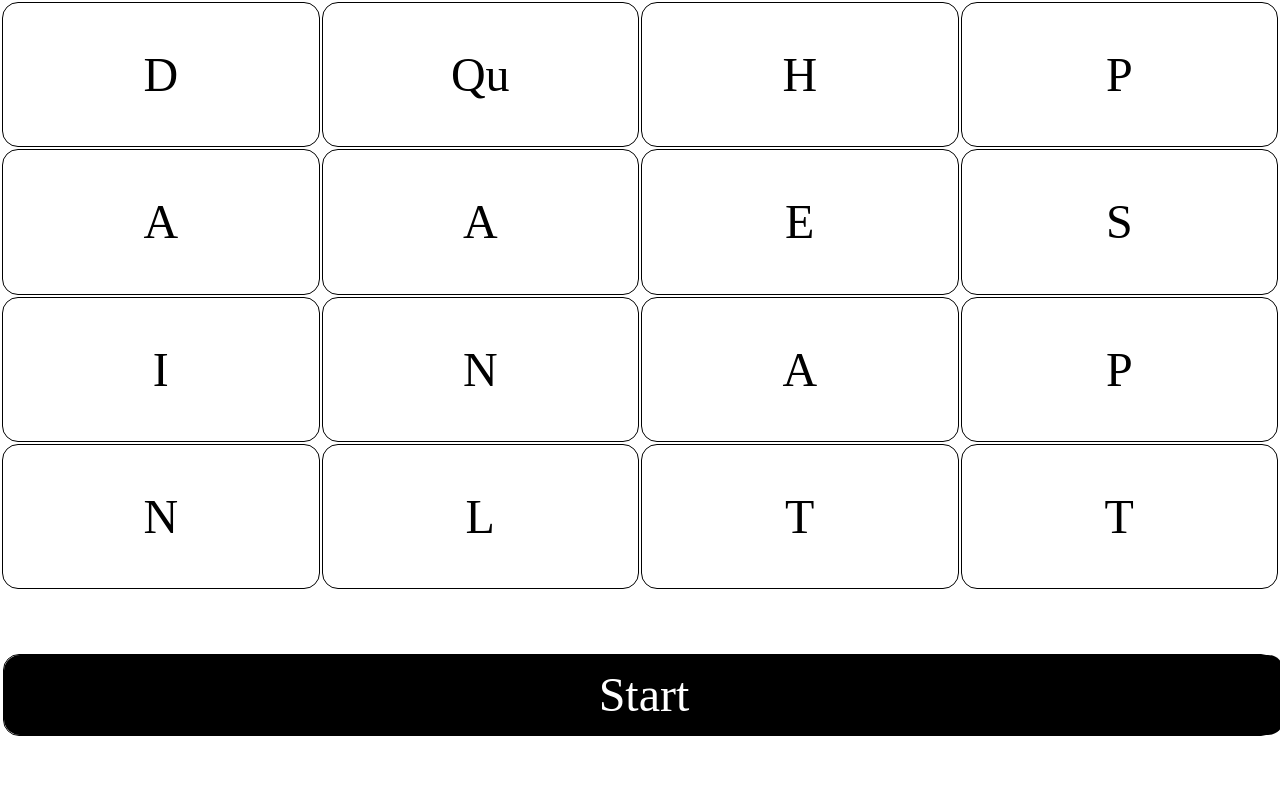
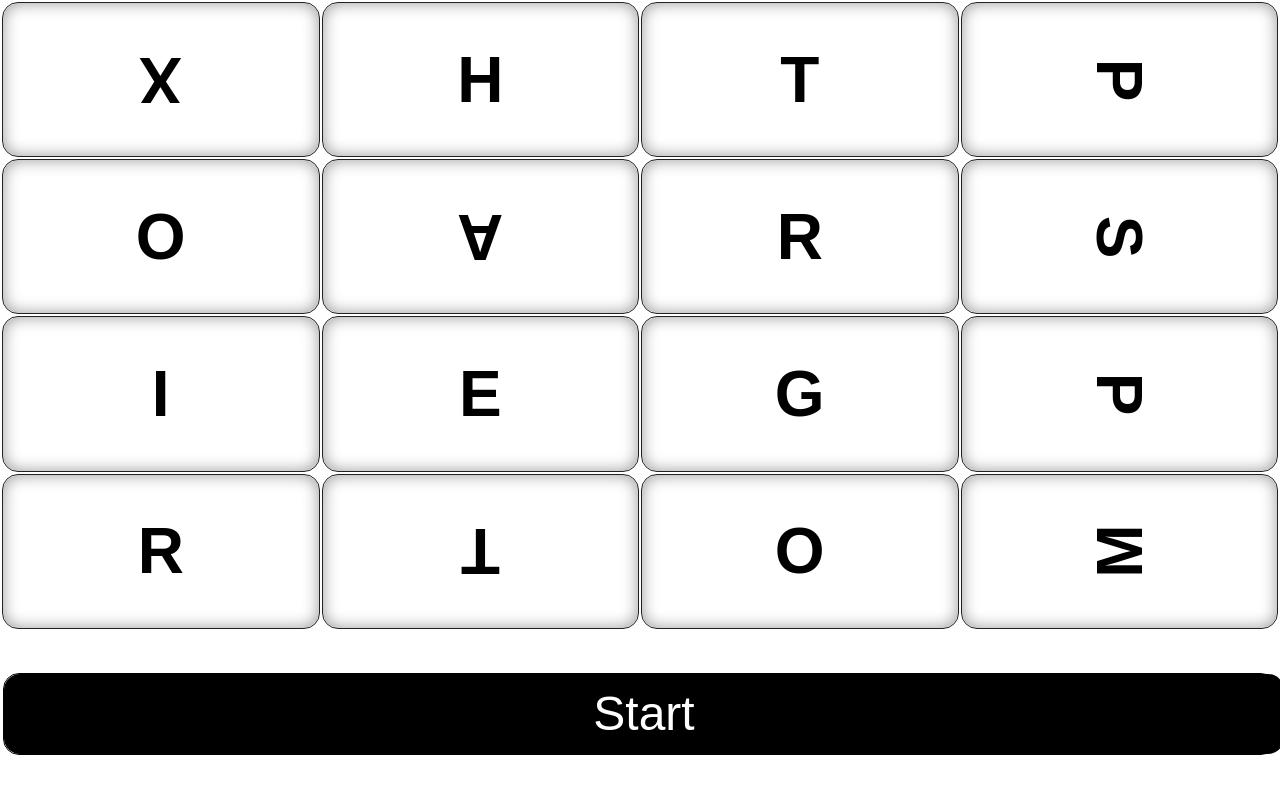
Before and after one commit to minizatic/koggle, a plain HTML site: page index.html in a window 1280 px wide. Drawn offline with Linux system fonts and the light colour scheme.

Commit message:
Randomize dice orientation, tweak styling, correct timer length

```diff
--- a/css/styles.css
+++ b/css/styles.css
@@ -1,22 +1,28 @@
 body, html {
   height: 100%;
   margin: 0;
+  font-family: sans-serif;
 }
-.board {
+#board {
   width: 100%;
   height: 100%;
 }
 .dice {
-  border: 1px solid black;
+  border: 1px solid #222;
+  box-shadow: inset 0 0 1rem #999;
   border-radius: 1rem;
   text-align: center;
-  font-size: 3rem;
+  font-size: 4rem;
+  font-weight: bold;
   width: 25%;
 }
-.timer {
+.dice-content {
+  display: inline-block;
+}
+#timer {
   text-align: center;
 }
-.timer-content {
+#timer-content {
   border: 1px solid black;
   border-radius: 1rem;
   color: white;
--- a/index.html
+++ b/index.html
@@ -8,36 +8,36 @@
 	</head>
 	<body>
 		<script src="/js/scripts.js"></script>
-		<table class="board">
+		<table id="board">
 			<tr>
-				<td class="dice"></td>
-				<td class="dice"></td>
-				<td class="dice"></td>
-				<td class="dice"></td>
+				<td class="dice"><span class="dice-content"></span></td>
+				<td class="dice"><span class="dice-content"></span></td>
+				<td class="dice"><span class="dice-content"></span></td>
+				<td class="dice"><span class="dice-content"></span></td>
 			</tr>
 			<tr>
-				<td class="dice"></td>
-				<td class="dice"></td>
-				<td class="dice"></td>
-				<td class="dice"></td>
+				<td class="dice"><span class="dice-content"></span></td>
+				<td class="dice"><span class="dice-content"></span></td>
+				<td class="dice"><span class="dice-content"></span></td>
+				<td class="dice"><span class="dice-content"></span></td>
 			</tr>
 			<tr>
-				<td class="dice"></td>
-				<td class="dice"></td>
-				<td class="dice"></td>
-				<td class="dice"></td>
+				<td class="dice"><span class="dice-content"></span></td>
+				<td class="dice"><span class="dice-content"></span></td>
+				<td class="dice"><span class="dice-content"></span></td>
+				<td class="dice"><span class="dice-content"></span></td>
 			</tr>
 			<tr>
-				<td class="dice"></td>
-				<td class="dice"></td>
-				<td class="dice"></td>
-				<td class="dice"></td>
+				<td class="dice"><span class="dice-content"></span></td>
+				<td class="dice"><span class="dice-content"></span></td>
+				<td class="dice"><span class="dice-content"></span></td>
+				<td class="dice"><span class="dice-content"></span></td>
 			</tr>
 			<tr>
-				<td colspan="4" class="timer">
-					<div class="timer-content">
+				<td colspan="4" id="timer">
+					<div id="timer-content">
 						<div id="timer-progress"></div>
-						<div id="timer-text" onclick="timerClicked(this)">Start</div>
+						<div id="timer-text">Start</div>
 					</div>
 				</td>
 			</tr>
--- a/js/scripts.js
+++ b/js/scripts.js
@@ -1,6 +1,6 @@
+var timerBar, currentTime, diceElements, shuffledDice, timerPercentage, timerTextEl, selectedFace, currentCell, cellRotation;
 var timerStarted = false;
-var currentTime;
-var timerDuration = currentTime = 5;
+var timerDuration = currentTime = 180;
 var diceArray = [
 	"AAEEGN", "ABBJOO", "ACHOPS", "AFFKPS",
 	"AOOTTW", "CIMOTU", "DEILRX", "DELRVY",
@@ -8,24 +8,23 @@ var diceArray = [
 	"EIOSST", "ELRTTY", "HIMNQU", "HLNNRZ"
 ];
 
-function timerClicked(el) {
+function timerClicked(e) {
 	if (!timerStarted) {
 		populateDice();
 		timerStarted = true;
-		el.style.display = "none";
-		document.getElementById("timer-progress").style.width = "100%";
+		e.target.style.display = "none";
+		timerBar.style.width = "100%";
 		updateTimer();
 	}
 }
 
 function updateTimer() {
-	var timerPercentage = (currentTime / timerDuration) * 100;
-	document.getElementById("timer-progress").style.width = timerPercentage + "%";
+	timerPercentage = (currentTime / timerDuration) * 100;
+	timerBar.style.width = timerPercentage + "%";
 	if (currentTime > 0) {
         currentTime--;
         setTimeout(updateTimer, 1000);
     } else {
-    	var timerTextEl = document.getElementById("timer-text");
     	timerTextEl.style.display = "block";
     	timerTextEl.style.color = "black";
     	currentTime = timerDuration;
@@ -34,12 +33,13 @@ function updateTimer() {
 }
 
 function populateDice() {
-	var shuffledDice = shuffleArray(diceArray);
-	var diceElements = document.getElementsByClassName("dice");
-	var selectedFace;
+	shuffledDice = shuffleArray(diceArray);
 	for (var i=0; i<diceElements.length; i++){
 		selectedFace = shuffledDice[i].charAt(Math.floor(Math.random() * 6));
-		diceElements[i].textContent = selectedFace == "Q" ? "Qu" : selectedFace;
+		currentCell = diceElements[i];
+		currentCell.textContent = selectedFace == "Q" ? "Qu" : selectedFace;
+		cellRotation = Math.floor(Math.random() * 4) * 90;
+		currentCell.style.transform = currentCell.style.webkitTransform = "rotate(" + cellRotation + "deg)";
 	}
 }
 
@@ -54,4 +54,12 @@ function shuffleArray(a) {
     return a;
 }
 
-document.addEventListener("DOMContentLoaded", populateDice);
+function contentLoaded() {
+	timerBar = document.getElementById("timer-progress");
+	timerTextEl = document.getElementById("timer-text");
+	diceElements = document.getElementsByClassName("dice-content");
+	document.getElementById("timer-text").addEventListener("click", timerClicked);
+	populateDice();
+}
+
+document.addEventListener("DOMContentLoaded", contentLoaded);
```
